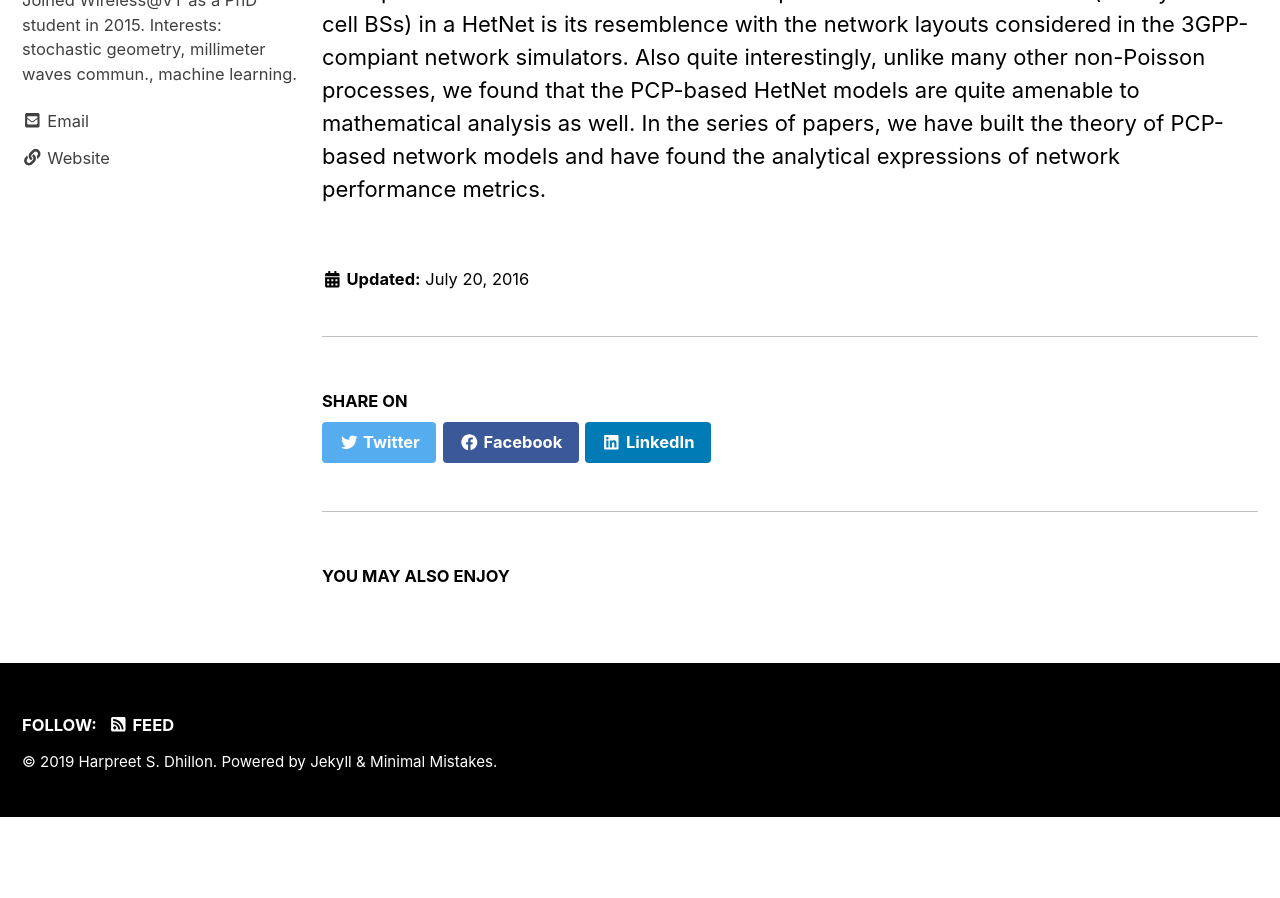
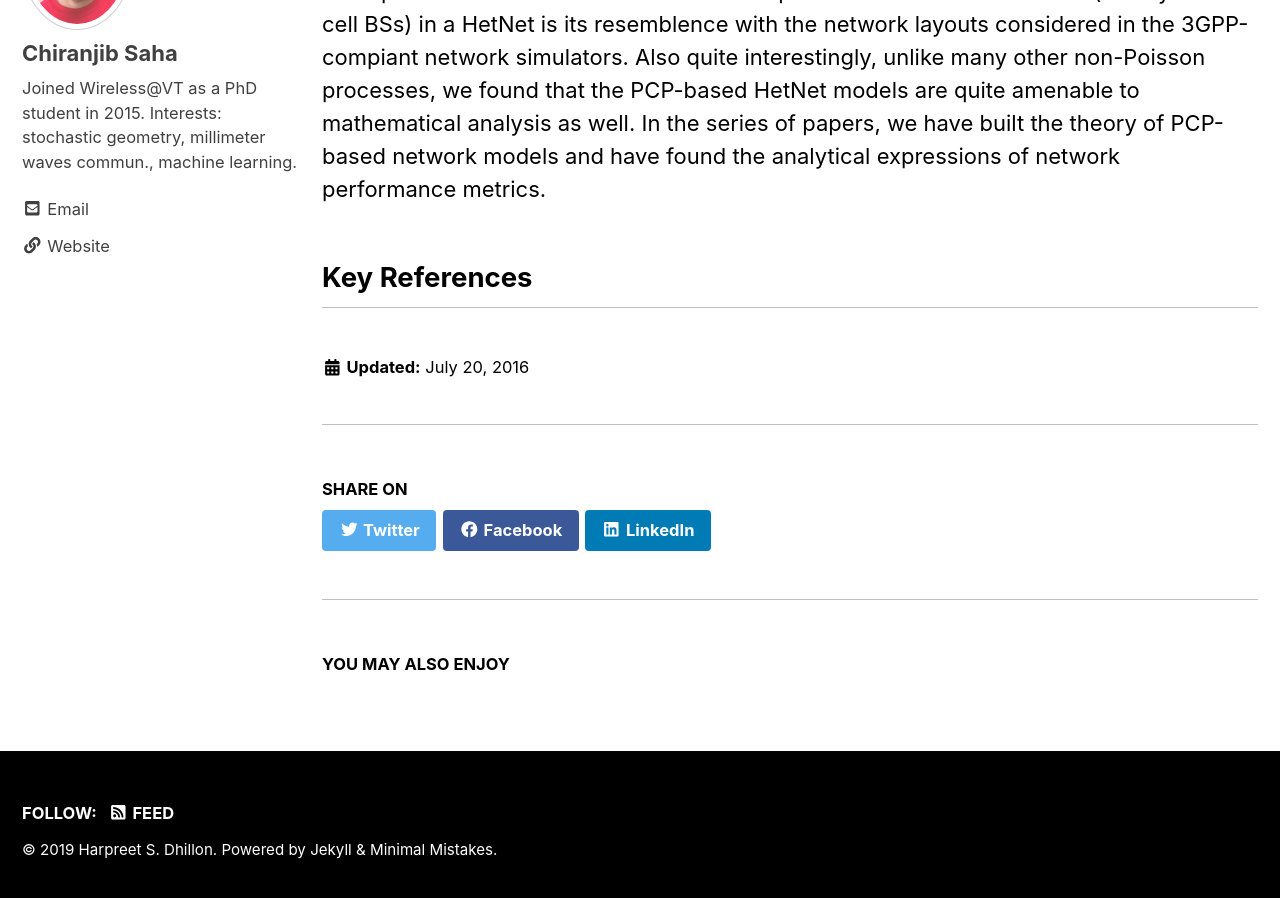
Before and after one commit to chiranjibsaha/group-web, a Jekyll site: the page built from _posts/2016-07-20-PCP.md, in a window 1280 px wide and 900 px high, scrolled down 1666 px. Built offline with Jekyll 4.4.1, drawn with Linux system fonts in a browser that asks for light colours; cached includes are drawn as plain includes; nearby versions of some CDN libraries; formulas are drawn with MathJax 3; before the commit the page ends 2484 px from its top, so only the background shows below that.

Commit message:
new section

```diff
--- a/_posts/2016-07-20-PCP.md
+++ b/_posts/2016-07-20-PCP.md
@@ -30,3 +30,5 @@ The point patterns of users and BSs in a heterogeneous cellular network (HetNet)
 
 
 An important motivation to use PCP  as the spatial model of users and BSs (mostly small cell BSs) in a HetNet is its resemblence with the network  layouts considered in the 3GPP-compiant network simulators.  Also quite interestingly, unlike many other non-Poisson processes, we found that the PCP-based HetNet models are quite amenable to mathematical analysis as well. In the series of papers, we have built the theory of PCP-based network models and have found the analytical expressions of network performance metrics.
+
+## Key References
```
